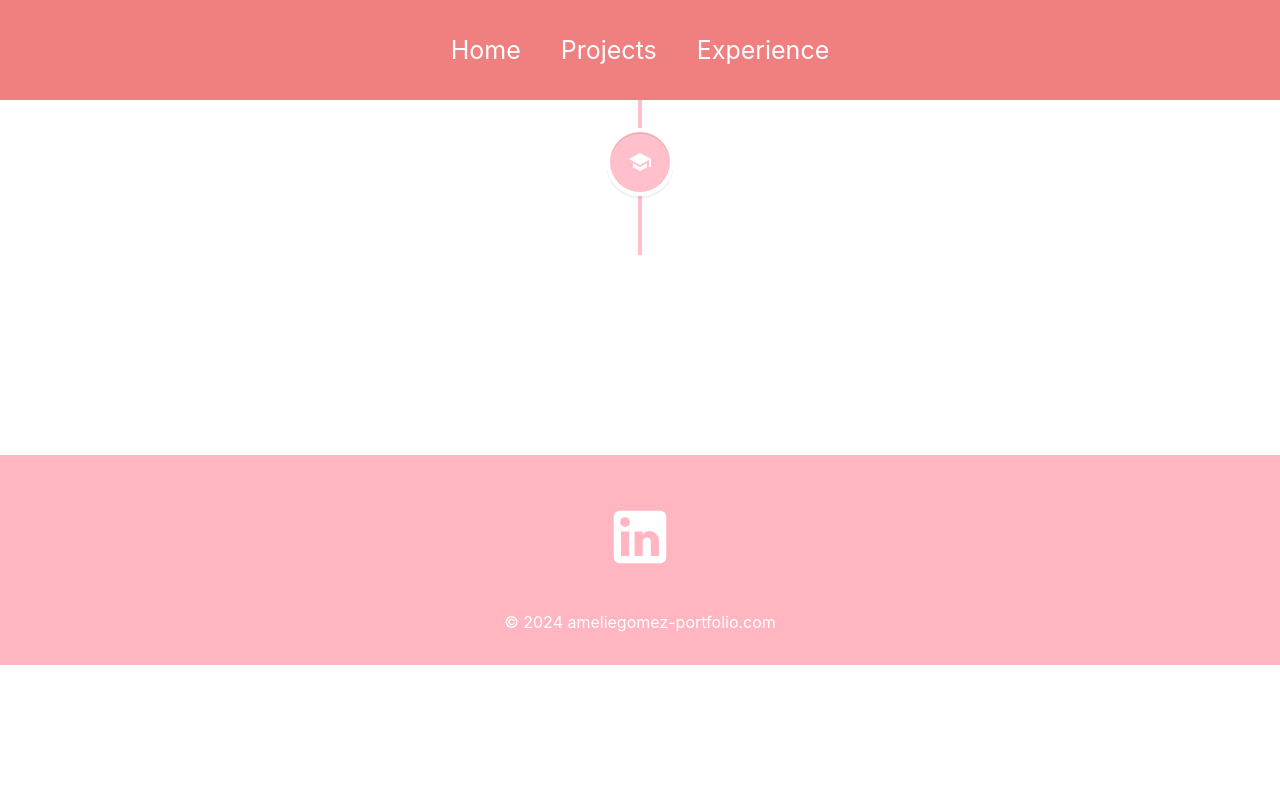
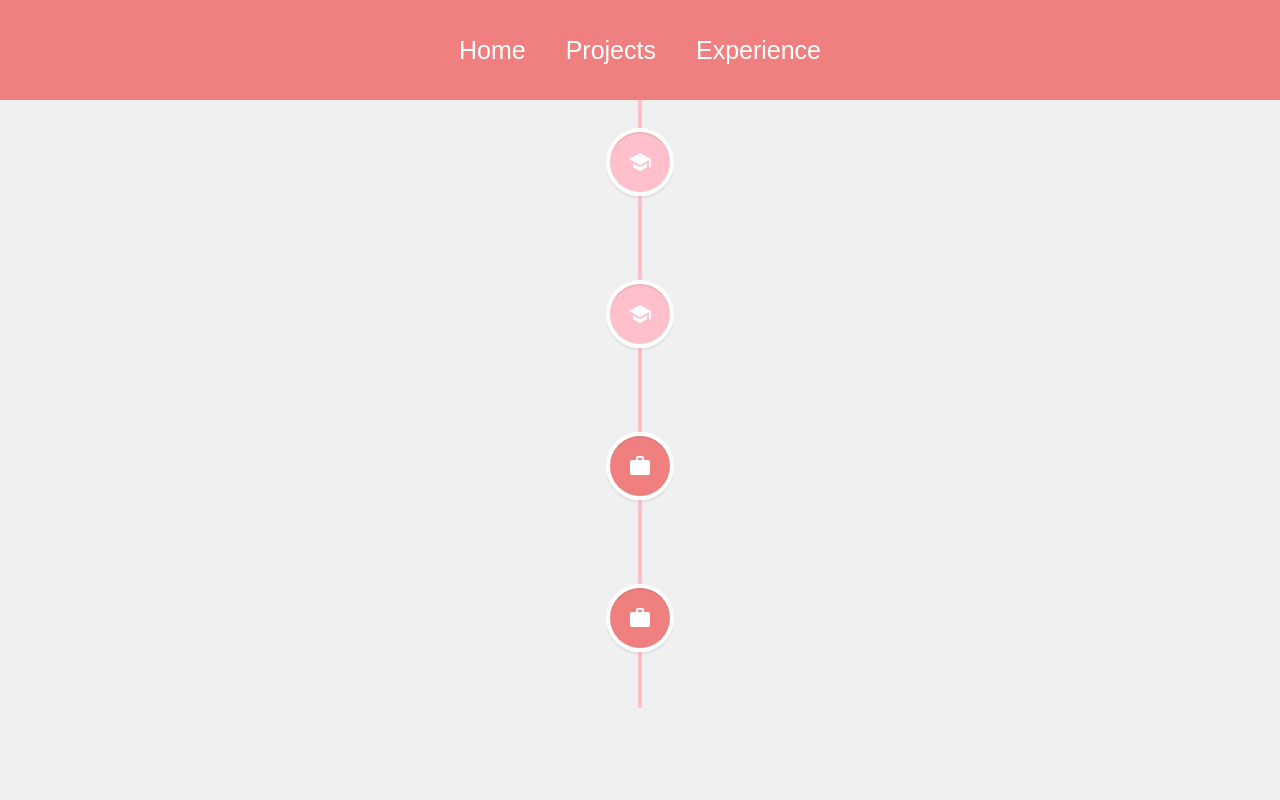
Before and after one commit to agrnerd17/Project2-Portfolio-Website, a React (Create React App) app in the folder portfolio-website/: page /experience in a window 1280 px wide. Shown: the top 800 px of the page. Built offline with nearby package versions, Linux system fonts and the light colour scheme.

Commit message:
added assets

```diff
--- a/portfolio-website/src/App.css
+++ b/portfolio-website/src/App.css
@@ -1,5 +1,10 @@
 .App {
-  text-align: center;
+  width: 100%;
+  height: auto;
+  display: flex;
+  flex-direction: column;
+  font-family: Arial, Helvetica, sans-serif;
+  background-color: #f0f0f0;
 }
 
 body {
--- /dev/null
+++ b/portfolio-website/src/components/ProjectItem.js
@@ -0,0 +1,12 @@
+import React from "react";
+
+function ProjectItem({image, name}) {
+    return (
+        <div className="projectItem">
+            <div style={{backgroundImage: `url(${image})`}} className="bgImage"/>
+            <h1> {name} </h1>
+        </div>
+    );
+}
+
+export default ProjectItem;
--- a/portfolio-website/src/pages/Experience.js
+++ b/portfolio-website/src/pages/Experience.js
@@ -1,16 +1,29 @@
 import React from "react";
 import {VerticalTimeline, VerticalTimelineElement} from 'react-vertical-timeline-component';
 import "react-vertical-timeline-component/style.min.css";
-import UniIcon from "@mui/icons-material/School";
+import SchoolIcon from "@mui/icons-material/School";
+import WorkIcon from "@mui/icons-material/Work";
 
 function Experience() {
     return (
     <div className="experience">
         <VerticalTimeline lineColor="pink">
             <VerticalTimelineElement className="vertical-timeline-element--education"
+            date="2016 - 2020"
+            iconStyle={{background: "pink", color: "#fff"}}
+            icon={<SchoolIcon />}
+            >
+                <h3 className="vertical-timeline-element-title">
+                    City Honors High School, Inglewood, CA
+                </h3>
+                <p3>High School Diploma</p3>
+            </VerticalTimelineElement>
+        </VerticalTimeline>
+        <VerticalTimeline lineColor="pink">
+            <VerticalTimelineElement className="vertical-timeline-element--education"
             date="2020 - Present"
             iconStyle={{background: "pink", color: "#fff"}}
-            icon={<UniIcon />}
+            icon={<SchoolIcon />}
             >
                 <h3 className="vertical-timeline-element-title">
                     California State University, Fullerton, Fullerton, CA
@@ -18,6 +31,30 @@ function Experience() {
                 <p3>Bachelor's of Science in Computer Science</p3>
             </VerticalTimelineElement>
         </VerticalTimeline>
+        <VerticalTimeline lineColor="pink">
+            <VerticalTimelineElement className="vertical-timeline-element--education"
+            date="July 2022 - July 2022"
+            iconStyle={{background: "lightcoral", color: "#fff"}}
+            icon={<WorkIcon />}
+            >
+                <h3 className="vertical-timeline-element-title">
+                    Remote, CA
+                </h3>
+                <p3>Meta: Career Insights Intern</p3>
+            </VerticalTimelineElement>
+        </VerticalTimeline>
+        <VerticalTimeline lineColor="pink">
+            <VerticalTimelineElement className="vertical-timeline-element--education"
+            date="June 2023 - July 2023"
+            iconStyle={{background: "lightcoral", color: "#fff"}}
+            icon={<WorkIcon />}
+            >
+                <h3 className="vertical-timeline-element-title">
+                    California State University, Fullerton, Fullerton, CA
+                </h3>
+                <p3>CIC | PCUBED Research Intern</p3>
+            </VerticalTimelineElement>
+        </VerticalTimeline>
     </div>
     )
 }
--- a/portfolio-website/src/pages/Projects.js
+++ b/portfolio-website/src/pages/Projects.js
@@ -1,8 +1,17 @@
 import React from "react";
+import ProjectItem from "../components/ProjectItem";
+import Proj1 from "../assets/e-market-trove.png";
 
 function Projects() {
     return (
-    <div>Projects</div>
+    <div className="projects">
+        <h1>My Projects</h1>
+        <div className="projectList">
+            <ProjectItem name="E-Market-Trove" image={Proj1}/>
+            <ProjectItem />
+
+        </div>
+    </div>
  )
 }
 
```
Also changed, not shown: portfolio-website/src/assets/e-market-trove.png (added).
